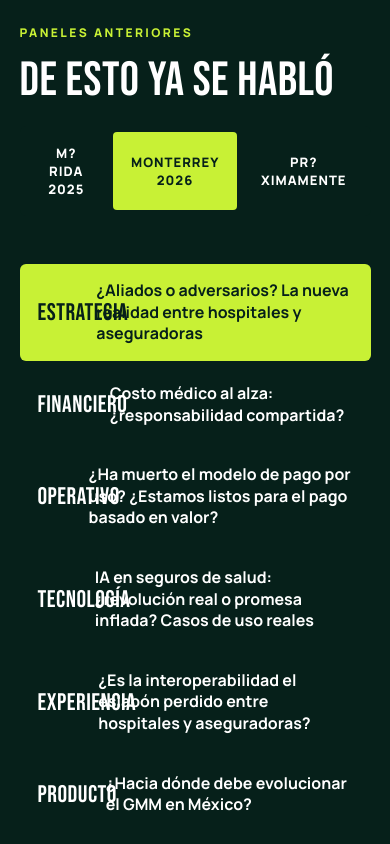
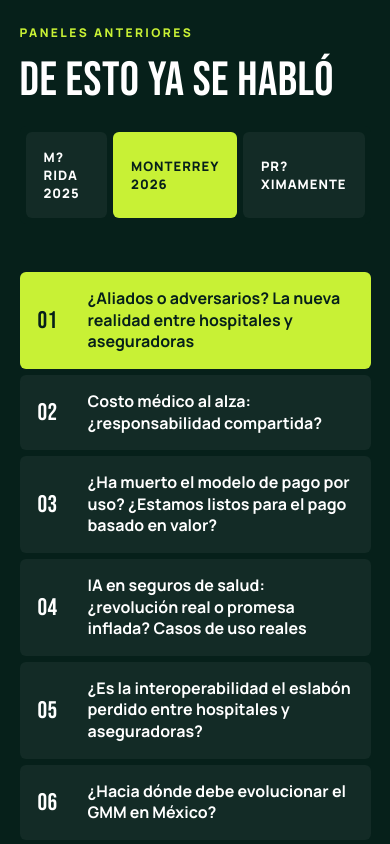
Before and after one commit to jalvarez-hue/LandingPageCongreso, a React (Vite) app: page / in a window 390 px wide. Shown: the part 5400-6244 px from the top of the page. Built offline with nearby package versions, Linux system fonts and the light colour scheme; no server answers; the database is empty.

Commit message:
modificacion de estilos, ajuste legacy

```diff
--- a/src/data/panels.ts
+++ b/src/data/panels.ts
@@ -3,7 +3,7 @@ import type { CongressPanel, EditionId } from '../types/congress';
 export const panelsByEdition: Record<Exclude<EditionId, 'prox'>, readonly CongressPanel[]> = {
   "mer": [
     {
-      "id": "relaci-n-1",
+      "id": "01",
       "track": "Relación",
       "title": "Experiencia, eficiencia y confianza: claves en la relación hospital–aseguradora",
       "moderator": {
@@ -30,7 +30,7 @@ export const panelsByEdition: Record<Exclude<EditionId, 'prox'>, readonly Congre
       ]
     },
     {
-      "id": "-tica-2",
+      "id": "02",
       "track": "Ética",
       "title": "Triángulo ético: entre el cliente, la aseguradora y los agentes",
       "moderator": {
@@ -57,7 +57,7 @@ export const panelsByEdition: Record<Exclude<EditionId, 'prox'>, readonly Congre
       ]
     },
     {
-      "id": "costos-3",
+      "id": "03",
       "track": "Costos",
       "title": "Mitos y realidades sobre el costo médico: hospitales, aseguradoras y actuarios debaten las causas y consecuencias del alza",
       "moderator": {
@@ -84,7 +84,7 @@ export const panelsByEdition: Record<Exclude<EditionId, 'prox'>, readonly Congre
       ]
     },
     {
-      "id": "tecnolog-a-4",
+      "id": "04",
       "track": "Tecnología",
       "title": "Nuevas tecnologías médicas de alto costo y su impacto en las primas y la siniestralidad",
       "moderator": {
@@ -115,7 +115,7 @@ export const panelsByEdition: Record<Exclude<EditionId, 'prox'>, readonly Congre
       ]
     },
     {
-      "id": "operaci-n-5",
+      "id": "05",
       "track": "Operación",
       "title": "Mapa de fricciones en la operación diaria: equipos mixtos hospital–aseguradora identifican obstáculos y duplicidades",
       "moderator": {
@@ -142,7 +142,7 @@ export const panelsByEdition: Record<Exclude<EditionId, 'prox'>, readonly Congre
       ]
     },
     {
-      "id": "colaboraci-n-6",
+      "id": "06",
       "track": "Colaboración",
       "title": "Modelos de colaboración exitosos entre aseguradoras y hospitales",
       "moderator": {
@@ -173,7 +173,7 @@ export const panelsByEdition: Record<Exclude<EditionId, 'prox'>, readonly Congre
       ]
     },
     {
-      "id": "codificaci-n-7",
+      "id": "07",
       "track": "Codificación",
       "title": "Un aliado necesario: codificación para servicios y procedimientos",
       "moderator": {
@@ -200,7 +200,7 @@ export const panelsByEdition: Record<Exclude<EditionId, 'prox'>, readonly Congre
       ]
     },
     {
-      "id": "experiencia-8",
+      "id": "08",
       "track": "Experiencia",
       "title": "La experiencia del asegurado: casos de éxito",
       "moderator": {
@@ -229,7 +229,7 @@ export const panelsByEdition: Record<Exclude<EditionId, 'prox'>, readonly Congre
   ],
   "mty": [
     {
-      "id": "estrategia-1",
+      "id": "01",
       "track": "Estrategia",
       "title": "¿Aliados o adversarios? La nueva realidad entre hospitales y aseguradoras",
       "moderator": {
@@ -256,7 +256,7 @@ export const panelsByEdition: Record<Exclude<EditionId, 'prox'>, readonly Congre
       ]
     },
     {
-      "id": "financiero-2",
+      "id": "02",
       "track": "Financiero",
       "title": "Costo médico al alza: ¿responsabilidad compartida?",
       "moderator": {
@@ -283,7 +283,7 @@ export const panelsByEdition: Record<Exclude<EditionId, 'prox'>, readonly Congre
       ]
     },
     {
-      "id": "operativo-3",
+      "id": "03",
       "track": "Operativo",
       "title": "¿Ha muerto el modelo de pago por uso? ¿Estamos listos para el pago basado en valor?",
       "moderator": {
@@ -310,7 +310,7 @@ export const panelsByEdition: Record<Exclude<EditionId, 'prox'>, readonly Congre
       ]
     },
     {
-      "id": "tecnolog-a-4",
+      "id": "04",
       "track": "Tecnología",
       "title": "IA en seguros de salud: ¿revolución real o promesa inflada? Casos de uso reales",
       "moderator": {
@@ -341,7 +341,7 @@ export const panelsByEdition: Record<Exclude<EditionId, 'prox'>, readonly Congre
       ]
     },
     {
-      "id": "experiencia-5",
+      "id": "05",
       "track": "Experiencia",
       "title": "¿Es la interoperabilidad el eslabón perdido entre hospitales y aseguradoras?",
       "moderator": {
@@ -368,7 +368,7 @@ export const panelsByEdition: Record<Exclude<EditionId, 'prox'>, readonly Congre
       ]
     },
     {
-      "id": "producto-6",
+      "id": "06",
       "track": "Producto",
       "title": "¿Hacia dónde debe evolucionar el GMM en México?",
       "moderator": {
@@ -395,7 +395,7 @@ export const panelsByEdition: Record<Exclude<EditionId, 'prox'>, readonly Congre
       ]
     },
     {
-      "id": "experiencia-internacional-7",
+      "id": "07",
       "track": "Experiencia internacional",
       "title": "Lecciones globales: ¿qué modelos podrían funcionar en México?",
       "moderator": {
@@ -422,7 +422,7 @@ export const panelsByEdition: Record<Exclude<EditionId, 'prox'>, readonly Congre
       ]
     },
     {
-      "id": "visi-n-8",
+      "id": "08",
       "track": "Visión",
       "title": "¿Qué necesita el ramo para sobrevivir los próximos 10 años?",
       "moderator": {
--- a/src/features/levels/SponsorshipLevels.module.css
+++ b/src/features/levels/SponsorshipLevels.module.css
@@ -1,4 +1,3 @@
-:global(.cn-style-63a9f820) { padding: 56px 5%; background: var(--cn-color-white); color: var(--cn-color-forest); }
 :global(.cn-style-08808b1c) { max-width: var(--cn-content-width); margin: 0 auto; display: flex; flex-direction: column; gap: 56px; }
 :global(.cn-style-6f010eb3) { display: flex; flex-wrap: wrap; justify-content: space-between; align-items: flex-end; gap: 24px 48px; }
 :global(.cn-style-99e0d306) { display: flex; flex-direction: column; gap: 18px; max-width: 820px; }
@@ -23,5 +22,5 @@
 :global(.cn-style-05c4b353) { display: inline-flex; align-items: center; gap: 10px; font-weight: 800; font-size: 13px; letter-spacing: 1px; text-transform: uppercase; color: var(--cn-color-deep); }
 :global(.cn-style-f1238d02) { display: inline-flex; align-items: center; gap: 10px; font-weight: 800; font-size: 13px; letter-spacing: 1px; text-transform: uppercase; color: var(--cn-color-white); }
 :global(.cn-style-8014d6f8) { display: inline-flex; align-items: center; gap: 10px; font-weight: 800; font-size: 13px; letter-spacing: 1px; text-transform: uppercase; color: var(--cn-color-forest); }
-:global(.cn-style-63a9f820) { position: relative; overflow: hidden; padding: 96px 5%; background: var(--cn-color-lime); color: var(--cn-color-deep); }
+.scope:global(.cn-style-63a9f820) { position: relative; overflow: hidden; padding: 96px 5%; background: var(--cn-color-white); color: var(--cn-color-deep); }
 .scope { --cn-module-scope: 1; }
--- a/src/features/media/MediaSection.module.css
+++ b/src/features/media/MediaSection.module.css
@@ -2,12 +2,12 @@
 :global(.cn-style-38d79dfe) { max-width: 100%; max-height: 100px; width: auto; height: auto; display: block; }
 :global(.cn-style-b0090d44) { width: 100%; height: 100%; object-fit: cover; display: block; }
 :global(.cn-style-114bb7fb) { max-width: 100%; max-height: 80px; width: auto; height: auto; display: block; }
-:global(.cn-style-8b8d6142) { padding: 56px 5%; background: var(--cn-color-bg-alt); color: var(--cn-color-forest); }
+.scope:global(.cn-style-8b8d6142) { position: relative; overflow: hidden; padding: 64px 5%; background: var(--cn-color-bg-alt); color: var(--cn-color-forest); }
 :global(.cn-style-9314ad02) { max-width: var(--cn-content-width); margin: 0 auto; display: flex; flex-direction: column; gap: 28px; }
 :global(.cn-style-f5af09c0) { display: flex; align-items: center; gap: 16px; }
-:global(.cn-style-b648f652) { font-size: 22px; font-weight: 800; text-transform: uppercase; letter-spacing: 6px; color: var(--cn-color-green-accent); }
+.scope :global(.cn-style-b648f652) { font-size: 22px; font-weight: 800; text-transform: uppercase; letter-spacing: 6px; color: var(--cn-color-forest); }
+.scope :global(.cn-style-e662d2a7) { color: var(--cn-color-forest); }
 :global(.cn-style-da577a08) { flex: 1; height: 1px; background: var(--cn-color-border-muted); }
 :global(.cn-style-3911d223) { display: flex; flex-wrap: wrap; gap: 16px; }
 :global(.cn-style-e6372759) { flex: 1 1 220px; min-width: 0; height: 170px; box-sizing: border-box; border-radius: 10px; overflow: hidden; display: flex; align-items: center; justify-content: center; background: var(--cn-color-white); border: 1px solid var(--cn-color-border); padding: 28px; }
-:global(.cn-style-8b8d6142) { position: relative; overflow: hidden; padding: 64px 5%; background: var(--cn-color-deep); }
 .scope { --cn-module-scope: 1; }
--- a/src/features/panels/PanelsSection.module.css
+++ b/src/features/panels/PanelsSection.module.css
@@ -5,11 +5,19 @@
 :global(.cn-style-bdd32329) { font-size: 12px; font-weight: 800; letter-spacing: 2.4px; text-transform: uppercase; color: var(--cn-color-lime); }
 :global(.cn-style-5aecaaa6) { margin: 0; font-family: var(--cn-font-display); font-weight: 400; letter-spacing: 0.5px; font-size: clamp(48px, 6.4vw, 96px); line-height: 0.9; color: var(--cn-color-white); }
 :global(.cn-style-cb0a5620) { display: flex; gap: 6px; background: var(--cn-color-deep); padding: 6px; border-radius: 6px; }
-:global(.cn-style-55c02f16) { font-family: inherit; font-weight: 800; font-size: 13px; letter-spacing: 1px; text-transform: uppercase; border: 0; border-radius: 4px; padding: 12px 18px; min-height: 44px; cursor: pointer; }
+.scope :global(.cn-style-55c02f16) { font-family: inherit; font-weight: 800; font-size: 13px; letter-spacing: 1px; text-transform: uppercase; text-align: left; display: flex; align-items: center; gap: 18px; width: 100%; border: 0; border-radius: 6px; padding: 16px 18px; min-height: 60px; cursor: pointer; background: var(--cn-color-white-overlay-subtle); color: var(--cn-color-white); }
+.scope :global(.cn-style-55c02f16)[aria-selected="true"] { background: var(--cn-color-lime); color: var(--cn-color-deep); }
 :global(.cn-style-e271afea) { display: flex; flex-wrap: wrap; gap: 24px; }
-:global(.cn-style-8cc054d6) { flex: 1 1 380px; min-width: 0; display: flex; flex-direction: column; gap: 6px; }
-:global(.cn-style-e2f16d24) { font-family: inherit; text-align: left; display: flex; align-items: center; gap: 18px; width: 100%; border: 0; border-radius: 6px; padding: 16px 18px; min-height: 60px; cursor: pointer; }
-:global(.cn-style-948f1a7b) { font-family: var(--cn-font-display); font-weight: 400; letter-spacing: 0.5px; font-size: 24px; min-width: 32px; }
+.scope :global(.cn-style-8cc054d6) {
+  flex: 1 1 380px;
+  min-width: 0;
+  display: flex;
+  flex-direction: column;
+  gap: 6px;
+}
+.scope :global(.cn-style-e2f16d24) { font-family: inherit; text-align: left; display: flex; align-items: center; gap: 18px; width: 100%; border: 0; border-radius: 6px; padding: 16px 18px; min-height: 60px; cursor: pointer; background: var(--cn-color-white-overlay-subtle); color: var(--cn-color-white); }
+.scope :global(.cn-style-e2f16d24)[aria-pressed="true"] { background: var(--cn-color-lime); color: var(--cn-color-deep); }
+.scope :global(.cn-style-948f1a7b) { font-family: var(--cn-font-display); font-weight: 400; letter-spacing: 0.5px; font-size: 24px; min-width: 32px; }
 :global(.cn-style-a8eb6a4e) { font-weight: 700; font-size: 16px; line-height: 1.35; }
 :global(.cn-style-41bd1529) { flex: 1.3 1 460px; min-width: 0; background: var(--cn-color-deep); border-radius: 6px; padding: clamp(28px, 4vw, 52px); display: flex; flex-direction: column; gap: 22px; }
 :global(.cn-style-e10b33e8) { display: flex; justify-content: space-between; align-items: center; gap: 12px; flex-wrap: wrap; }
--- a/src/features/panels/PanelsSection.tsx
+++ b/src/features/panels/PanelsSection.tsx
@@ -1,5 +1,5 @@
 import { useEffect, useState } from 'react';
-import type { KeyboardEvent, CSSProperties } from 'react';
+import type { KeyboardEvent } from 'react';
 import { editions, panelsByEdition } from '../../data/panels';
 import { supabase } from '../../lib/supabaseClient';
 import type { CongressPanel, EditionId } from '../../types/congress';
@@ -94,10 +94,6 @@ export function PanelsSection() {
           <div role="tablist" aria-label="Edición" className="cn-style-cb0a5620">
             {editions.map((edition) => {
               const selected = edition.id === editionId;
-              const style: CSSProperties = {
-                backgroundColor: selected ? 'var(--cn-color-lime)' : 'transparent',
-                color: selected ? 'var(--cn-color-deep)' : 'var(--cn-color-white)',
-              };
 
               return (
                 <button
@@ -110,7 +106,6 @@ export function PanelsSection() {
                   tabIndex={selected ? 0 : -1}
                   onClick={() => selectEdition(edition.id)}
                   onKeyDown={onTabKeyDown}
-                  style={style}
                   className="cn-style-55c02f16"
                 >
                   {edition.label}
@@ -130,10 +125,6 @@ export function PanelsSection() {
               <div className="cn-style-8cc054d6">
                 {panels.map((panel) => {
                   const selected = panel.id === selectedPanel?.id;
-                  const style: CSSProperties = {
-                    backgroundColor: selected ? 'var(--cn-color-lime)' : 'transparent',
-                    color: selected ? 'var(--cn-color-deep)' : 'var(--cn-color-white)',
-                  };
 
                   return (
                     <button
@@ -141,10 +132,9 @@ export function PanelsSection() {
                       type="button"
                       aria-pressed={selected}
                       onClick={() => setSelectedPanelId(panel.id)}
-                      style={style}
                       className="cn-style-e2f16d24"
                     >
-                      <span className="cn-style-948f1a7b">{panel.track}</span>
+                      <span className="cn-style-948f1a7b">{panel.id}</span>
                       <span className="cn-style-a8eb6a4e">{panel.title}</span>
                     </button>
                   );
--- a/src/styles/tokens.css
+++ b/src/styles/tokens.css
@@ -5,6 +5,7 @@
   --cn-color-bg: #f4f5ef;
   --cn-color-bg-alt: #f4f3ee;
   --cn-color-white: #fff;
+  --cn-color-white-overlay-subtle: rgba(255, 255, 255, 0.05);
   --cn-color-ink: #111827;
   --cn-color-green-accent: #3b6d11;
   --cn-color-green-dark: #1c3b30;
```
Also changed, not shown: src/features/contact/ContactForm.module.css (+4 -5 lines), 1 other file (tests, documents, lock files or other folders).
